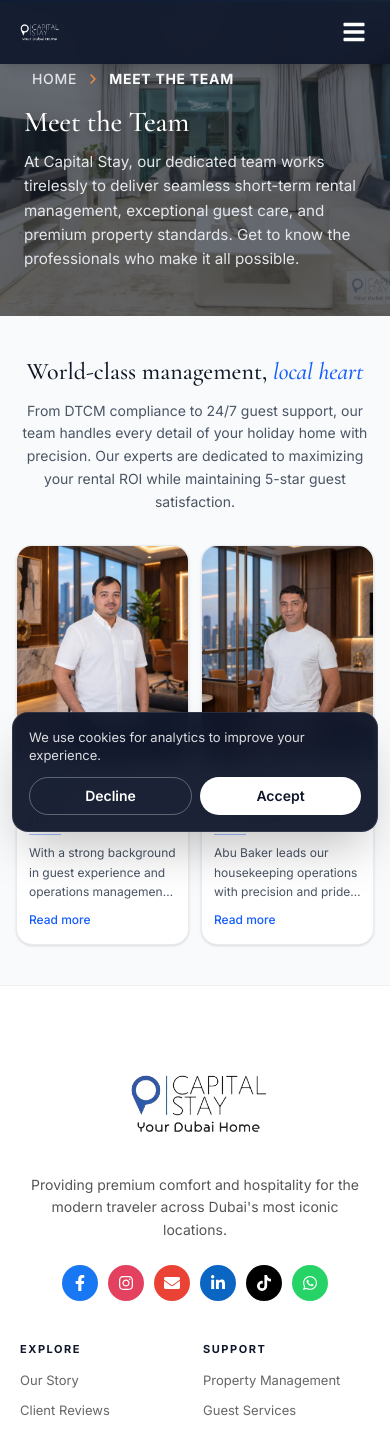
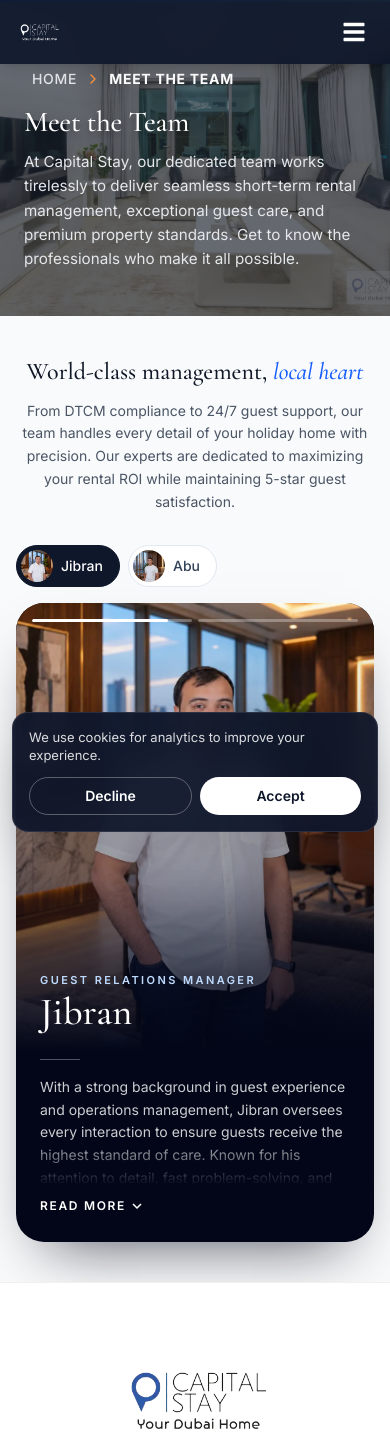
Before and after one commit to Ashwin2926/capitalstay, a React (Vite) app: page /team in a window 390 px wide. Shown: the top 1432 px of the page. Built offline with nearby package versions, Linux system fonts and the light colour scheme.

Commit message:
Team page: story-style spotlight on phones (preview)
Co-Authored-By: Claude Opus 5.5 <noreply@anthropic.com>
Claude-Session: https://claude.ai/code/session_01DY97vWYu3WPiuNBmQ49CSW

```diff
--- a/src/components/Team/Team.tsx
+++ b/src/components/Team/Team.tsx
@@ -1,6 +1,7 @@
 
 import { useState } from "react";
 import PageHeader from "../Pageheader/PageHeader";
+import TeamSpotlight from "./TeamSpotlight";
 import { useSeo } from "../../hooks/useSeo";
 
 
@@ -85,7 +86,12 @@ export default function TeamPage() {
             </p>
           </div>
 
-          <div className="grid grid-cols-2 items-start sm:items-stretch gap-3 sm:gap-4 md:gap-6">
+          {/* Phones: story-style spotlight */}
+          <div className="sm:hidden">
+            <TeamSpotlight members={TEAM_DATA} />
+          </div>
+
+          <div className="hidden sm:grid grid-cols-2 items-stretch gap-4 md:gap-6">
             {TEAM_DATA.map((member) => (
               <TeamCard key={member.name} member={member} />
             ))}
--- /dev/null
+++ b/src/components/Team/TeamSpotlight.tsx
@@ -0,0 +1,178 @@
+import { useEffect, useRef, useState } from "react";
+import { AnimatePresence, motion, useReducedMotion } from "framer-motion";
+import ReadMore from "../ui/ReadMore";
+
+export type SpotlightMember = {
+  name: string;
+  role: string;
+  description: string;
+  image: string;
+};
+
+const DURATION = 6500;
+
+/**
+ * Phone layout for the team: one portrait at a time, story-style.
+ * Progress segments fill and advance on their own while on screen; tap the
+ * left/right half of the photo, swipe, or pick a name to move between people.
+ */
+export default function TeamSpotlight({ members }: { members: SpotlightMember[] }) {
+  const reduceMotion = useReducedMotion();
+  const [index, setIndex] = useState(0);
+  const [paused, setPaused] = useState(false);
+  const [visible, setVisible] = useState(false);
+  const [direction, setDirection] = useState(1);
+  const rootRef = useRef<HTMLDivElement>(null);
+
+  const go = (next: number) => {
+    const n = members.length;
+    setDirection(next > index || (index === n - 1 && next === 0) ? 1 : -1);
+    setIndex(((next % n) + n) % n);
+  };
+
+  useEffect(() => {
+    const el = rootRef.current;
+    if (!el || typeof IntersectionObserver === "undefined") return;
+    const observer = new IntersectionObserver(([entry]) => setVisible(entry.isIntersecting), { threshold: 0.5 });
+    observer.observe(el);
+    return () => observer.disconnect();
+  }, []);
+
+  const autoplay = visible && !paused && !reduceMotion && members.length > 1;
+
+  useEffect(() => {
+    if (!autoplay) return;
+    const t = window.setTimeout(() => {
+      setDirection(1);
+      setIndex((i) => (i + 1) % members.length);
+    }, DURATION);
+    return () => window.clearTimeout(t);
+  }, [autoplay, index, members.length]);
+
+  const member = members[index];
+
+  return (
+    <div ref={rootRef} aria-roledescription="carousel" aria-label="Our team">
+      {/* Name chips */}
+      <div className="no-scrollbar -mx-4 mb-4 flex gap-2 overflow-x-auto px-4" role="tablist" aria-label="Team members">
+        {members.map((m, i) => (
+          <button
+            key={m.name}
+            type="button"
+            role="tab"
+            aria-selected={i === index}
+            onClick={() => {
+              go(i);
+              setPaused(true);
+            }}
+            className={`flex shrink-0 items-center gap-2 rounded-full border py-1 pl-1 pr-4 text-sm font-medium transition ${
+              i === index ? "border-slate-900 bg-slate-900 text-white" : "border-slate-200 bg-white text-slate-700"
+            }`}
+          >
+            <img src={m.image} alt="" className="size-8 rounded-full object-cover object-top" />
+            {m.name.split(" ")[0]}
+          </button>
+        ))}
+      </div>
+
+      <article className="overflow-hidden rounded-[28px] bg-slate-950 text-white shadow-[0_30px_60px_-30px_rgba(2,6,23,0.7)]">
+        {/* Portrait */}
+        <div className="relative aspect-[4/5] overflow-hidden">
+          <AnimatePresence initial={false} custom={direction} mode="popLayout">
+            <motion.img
+              key={member.name}
+              src={member.image}
+              alt={`${member.name} - ${member.role} at Capital Stay Dubai`}
+              className="absolute inset-0 h-full w-full object-cover object-top"
+              custom={direction}
+              initial={reduceMotion ? { opacity: 0 } : { opacity: 0, x: direction * 60, scale: 1.04 }}
+              animate={{ opacity: 1, x: 0, scale: 1 }}
+              exit={reduceMotion ? { opacity: 0 } : { opacity: 0, x: direction * -60 }}
+              transition={{ duration: 0.6, ease: [0.22, 1, 0.36, 1] }}
+              drag={reduceMotion ? false : "x"}
+              dragConstraints={{ left: 0, right: 0 }}
+              dragElastic={0.25}
+              onDragEnd={(_, info) => {
+                if (Math.abs(info.offset.x) > 50) {
+                  go(index + (info.offset.x < 0 ? 1 : -1));
+                  setPaused(true);
+                }
+              }}
+            />
+          </AnimatePresence>
+
+          <div aria-hidden="true" className="pointer-events-none absolute inset-0 bg-gradient-to-t from-slate-950 via-slate-950/20 to-transparent" />
+
+          {/* Story progress segments */}
+          {members.length > 1 && (
+            <div className="absolute inset-x-4 top-4 flex gap-1.5" aria-hidden="true">
+              {members.map((m, i) => (
+                <span key={m.name} className="h-[3px] flex-1 overflow-hidden rounded-full bg-white/30">
+                  <span
+                    key={`${m.name}-${index}-${autoplay}`}
+                    className="block h-full rounded-full bg-white"
+                    style={{
+                      width: i < index ? "100%" : i > index ? "0%" : autoplay ? undefined : "100%",
+                      animation: i === index && autoplay ? `team-story ${DURATION}ms linear forwards` : undefined,
+                    }}
+                  />
+                </span>
+              ))}
+            </div>
+          )}
+
+          {/* Tap zones */}
+          {members.length > 1 && (
+            <>
+              <button
+                type="button"
+                aria-label="Previous team member"
+                onClick={() => {
+                  go(index - 1);
+                  setPaused(true);
+                }}
+                className="absolute inset-y-0 left-0 w-1/3 focus-visible:outline-none"
+              />
+              <button
+                type="button"
+                aria-label="Next team member"
+                onClick={() => {
+                  go(index + 1);
+                  setPaused(true);
+                }}
+                className="absolute inset-y-0 right-0 w-1/3 focus-visible:outline-none"
+              />
+            </>
+          )}
+
+          {/* Name over the photo */}
+          <AnimatePresence mode="wait" initial={false}>
+            <motion.div
+              key={member.name}
+              className="pointer-events-none absolute inset-x-6 bottom-5"
+              initial={{ opacity: 0, y: 12 }}
+              animate={{ opacity: 1, y: 0 }}
+              exit={{ opacity: 0, y: -6 }}
+              transition={{ duration: 0.45, delay: 0.1 }}
+            >
+              <p className="text-[11px] font-semibold uppercase tracking-[0.22em] text-blue-200">{member.role}</p>
+              <h3 className="mt-1 font-display text-[2.4rem] font-medium leading-none">{member.name}</h3>
+            </motion.div>
+          </AnimatePresence>
+        </div>
+
+        {/* Bio */}
+        <div className="px-6 pb-6 pt-2" aria-live="polite" onClickCapture={() => setPaused(true)}>
+          <span aria-hidden="true" className="mb-4 block h-px w-10 bg-white/30" />
+          <ReadMore key={member.name} collapsedHeight={110} tone="light">
+            <p className="text-sm leading-relaxed text-white/80">
+              {member.description}
+            </p>
+          </ReadMore>
+        </div>
+      </article>
+
+      <style>{`@keyframes team-story { from { width: 0% } to { width: 100% } }`}</style>
+    </div>
+  );
+}
```
